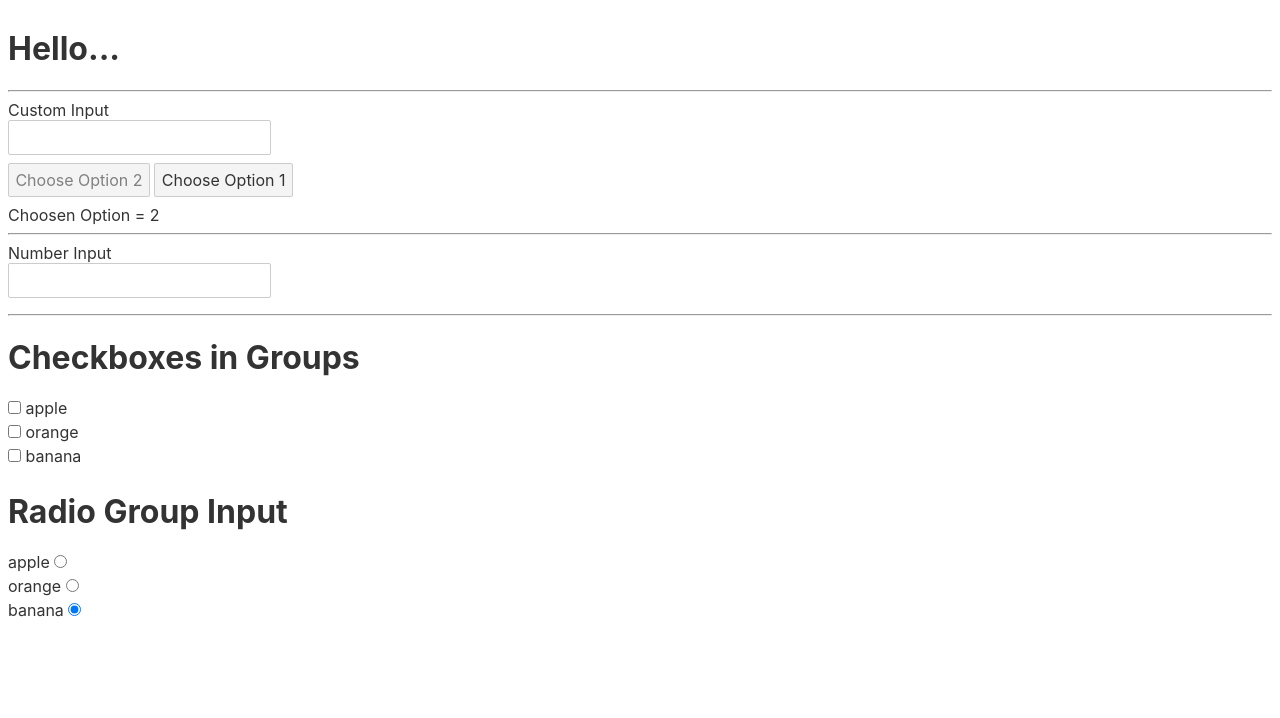
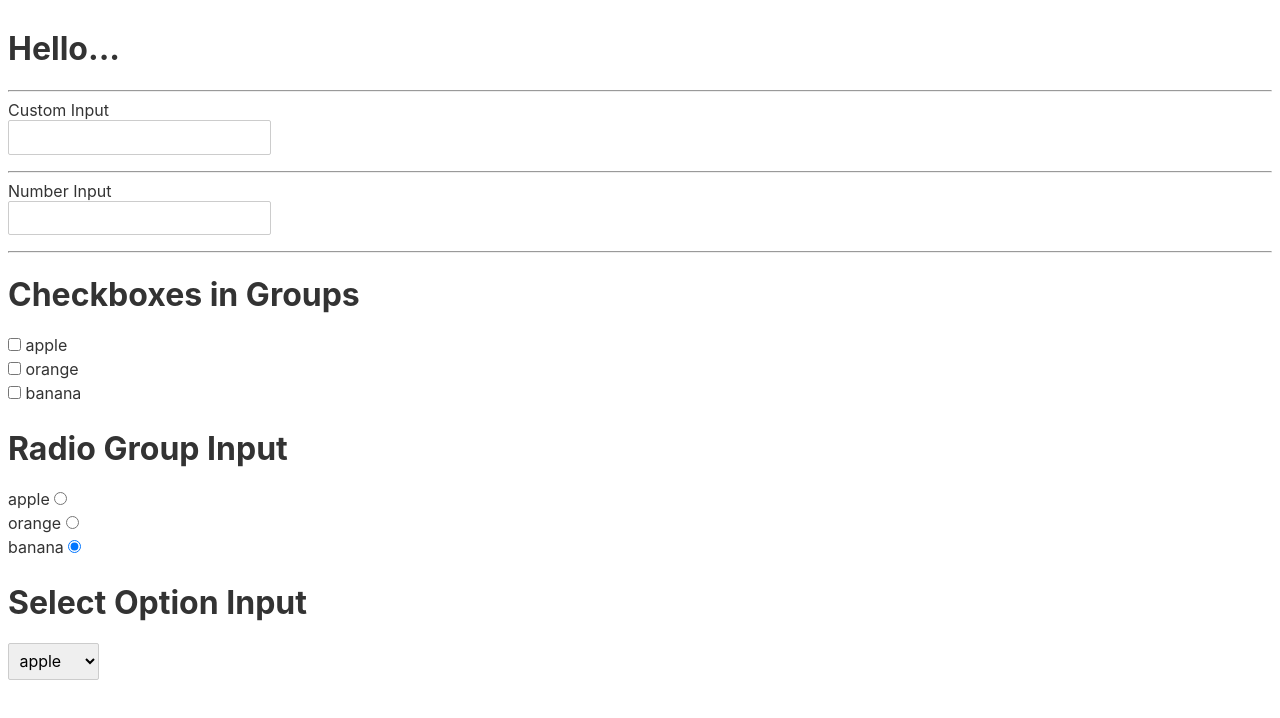
Before and after one commit to smarigowda/my-svelte-project, a Svelte app: page / in a window 1280 px wide. Shown: the top 718 px of the page. Built offline with nearby package versions, Linux system fonts and the light colour scheme.

Commit message:
SUC-24 binding select option input

```diff
--- a/src/App.svelte
+++ b/src/App.svelte
@@ -3,7 +3,7 @@
   import Toggle from "./Toggle.svelte";
   let value = "";
   let number;
-  let selectedOption = 2;
+  let selectedOption = 'apple';
   let fruitsChecked = [];
   let radioOptionSelected = 'banana';
   let fruits = ["apple", "orange", "banana"];
@@ -29,7 +29,7 @@
   <hr />
   <label for="custominput">Custom Input</label>
   <CustomInput bind:value />
-  <Toggle bind:choosenOption={selectedOption} />
+  <!-- <Toggle bind:choosenOption={selectedOption} /> -->
   <hr />
   <label for="">Number Input</label>
   <input type="number" bind:value={number} />
@@ -52,4 +52,10 @@
       <input type="radio" name="fruits" value={fruit} bind:group={radioOptionSelected}/>
     </label>
   {/each}
+  <h1>Select Option Input</h1>
+  <select bind:value={selectedOption}>
+  {#each fruits as fruit}
+    <option value={fruit}>{fruit}</option>
+  {/each}
+  </select>
 </div>
```
